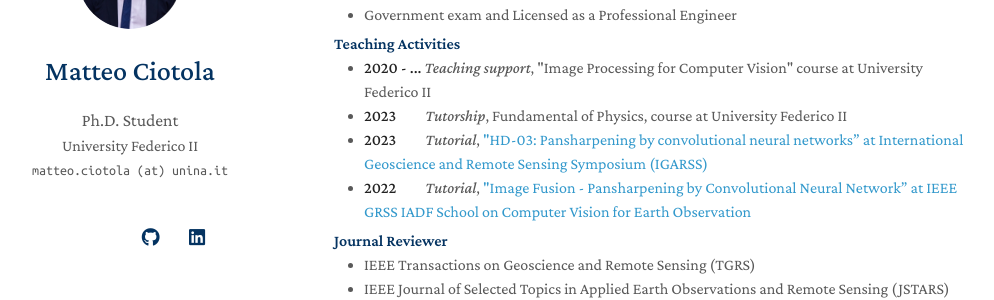
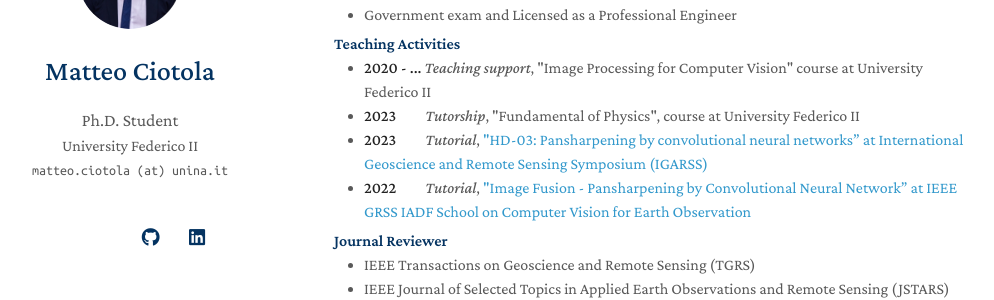
Before and after one commit to matciotola/matciotola.github.io, a Jekyll site: the page built from index.md, in a window 1280 px wide and 900 px high, scrolled down 2197 px. Shown: the part 159-459 px from the top of the window, without its empty margins (146-1140 px from the left). Built offline with Jekyll 4.4.1, drawn with Linux system fonts in a browser that asks for light colours; nearby versions of some CDN libraries; a style sheet for code colours, icons or effects is not loaded; our own code applies the rules of GitHub Pages for plain Markdown files.

```diff
--- a/_includes/services.md
+++ b/_includes/services.md
@@ -16,7 +16,7 @@
 <h4 style="margin:0 10px 0;">Teaching Activities</h4>
 <ul style="margin:0 0 5px;">
   <li><autocolor><strong>2020 - ...</strong>  <em>Teaching support</em>,  "Image Processing for Computer Vision" course at University Federico II</autocolor></li>
-  <li><autocolor><strong>2023</strong><code>&nbsp;&emsp;&emsp;</code><em>Tutorship</em>, Fundamental of Physics, course at University Federico II</autocolor></li>
+  <li><autocolor><strong>2023</strong><code>&nbsp;&emsp;&emsp;</code><em>Tutorship</em>, "Fundamental of Physics", course at University Federico II</autocolor></li>
   <li><autocolor><strong>2023</strong><code>&nbsp;&emsp;&emsp;</code><em>Tutorial</em>, <a href="https://2023.ieeeigarss.org/tutorials.php#tut107">"HD-03: Pansharpening by convolutional neural networks” at International
 Geoscience and Remote Sensing Symposium (IGARSS)</a></autocolor></li>
   <li><autocolor><strong>2022</strong><code>&nbsp;&emsp;&emsp;</code><em>Tutorial</em>, <a href="https://iadf-school.org/iadf_2022/">"Image Fusion - Pansharpening by Convolutional Neural Network” at IEEE GRSS IADF School on Computer Vision for Earth Observation</a></autocolor></li>
```
